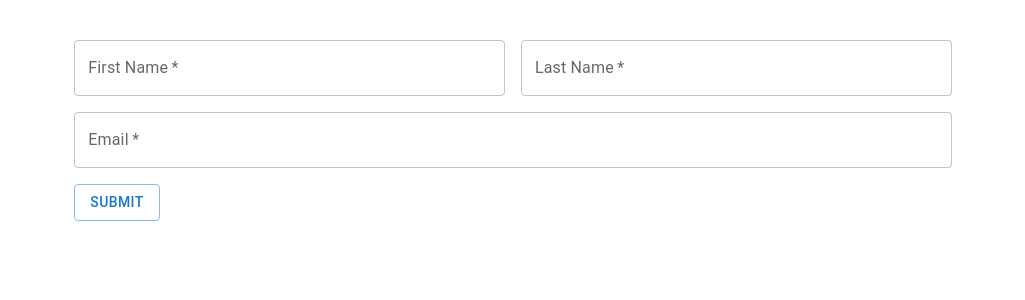
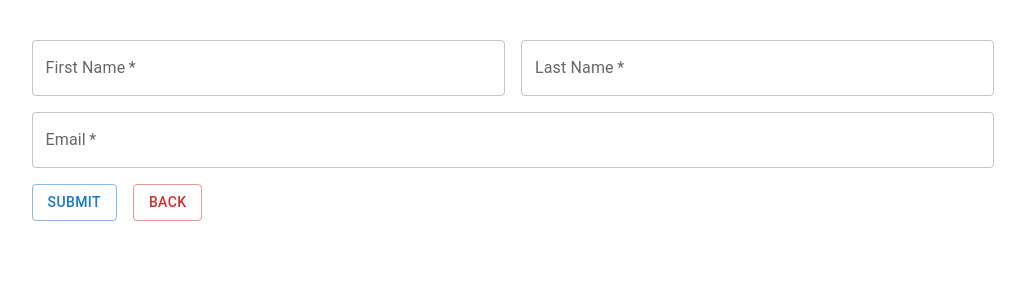
Before and after one commit to kadirkaang/Fill-Labs-Tasks, a Next.js app in the folder Q4/client/: page /user in a window 1280 px wide. Shown: the top 300 px of the page, without its empty margins (127-1152 px from the left). Built offline with nearby package versions, Linux system fonts and the light colour scheme.

Commit message:
Button controller added

```diff
--- a/Q4/client/app/user/page.tsx
+++ b/Q4/client/app/user/page.tsx
@@ -1,25 +1,17 @@
 "use client"
 import React, { useState, ChangeEvent, FormEvent } from 'react';
-import { TextField, Button, Grid } from '@mui/material';
-import userService from '@/services/userServices';
+import { TextField, Button, Grid, Stack } from '@mui/material';
+import userService, { User } from '@/services/userServices';
+import { useRouter } from 'next/navigation';
 
 interface FormData {
   firstName: string;
   lastName: string;
   email: string;
 }
-interface User {
-    CreatedAt: string | null;
-    UpdatedAt: string | null;
-    DeletedAt: string | null;
-    ID: number | null;
-    Name: string;
-    Surname: string;
-    Email: string;
-}
 
-
-const MyForm: React.FC = () => {
+const UserForm: React.FC = () => {
+  const router = useRouter()
   const [formData, setFormData] = useState<FormData>({
     firstName: '',
     lastName: '',
@@ -39,17 +31,16 @@
         UpdatedAt: null,
         DeletedAt: null,
         ID: null,
-        Name: formData.firstName,
-        Surname: formData.lastName,
+        FirstName: formData.firstName,
+        LastName: formData.lastName,
         Email: formData.email,
       };
 
       const addedUser = await userService.addNewUser(newUser);
       console.log('User added:', addedUser);
-      // Başarılı ekleme durumunda istediğiniz işlemleri yapabilirsiniz
+      router.push('/')
     } catch (error) {
       console.error('Error adding user:', error);
-      // Hata durumunda kullanıcıya bildirim veya hata işleme yapılabilir
     }
   };
 
@@ -88,9 +79,14 @@
             />
           </Grid>
           <Grid item xs={12}>
-            <Button variant="outlined" color="primary" type="submit">
-              Submit
-            </Button>
+            <Stack direction="row" spacing={2}>
+              <Button variant="outlined" color="primary" type="submit">
+                Submit
+              </Button>
+              <Button variant="outlined" color="error" onClick={() => router.push('/')}>
+                Back
+              </Button>
+            </Stack>
           </Grid>
         </Grid>
       </form>
@@ -98,4 +94,4 @@
   );
 };
 
-export default MyForm;
+export default UserForm;
```
